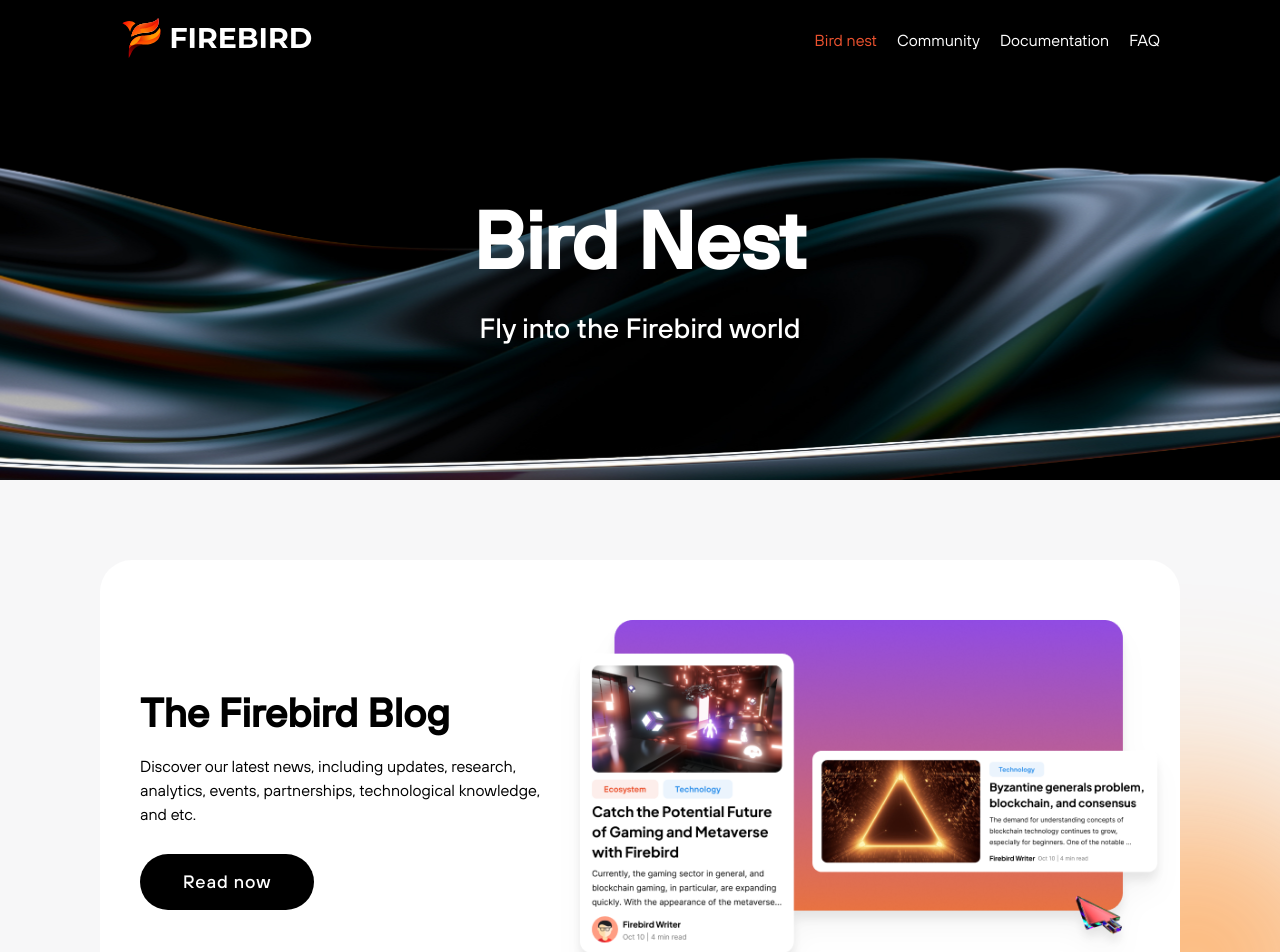
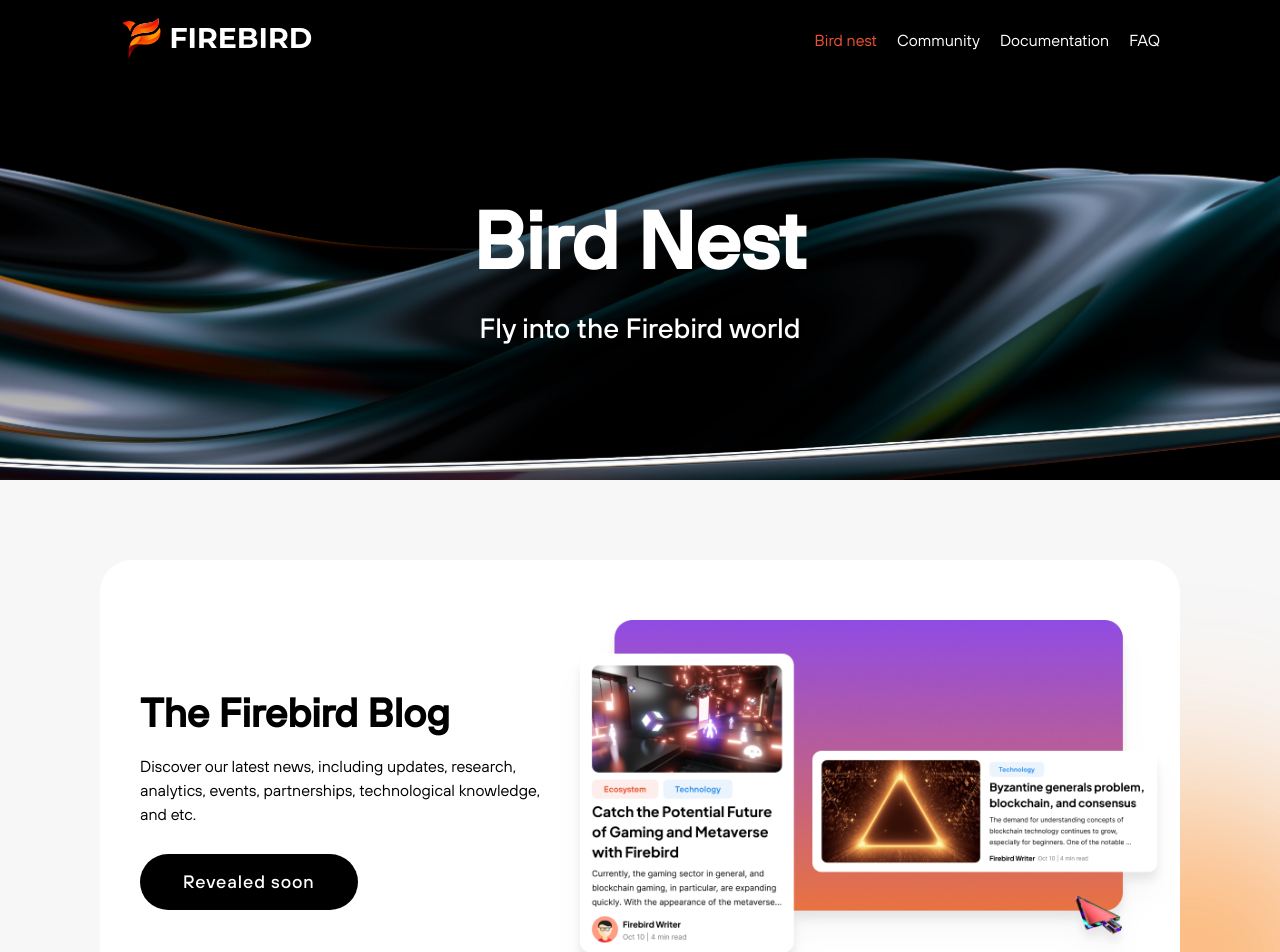
Before and after one commit to polkafoundry/firebird-landing-page, a Next.js app in the folder frontend-user/: page /bird-nest in a window 1280 px wide. Shown: the top 952 px of the page. Built offline with nearby package versions, Linux system fonts and the light colour scheme.

Commit message:
FE: updaet UI

```diff
--- a/frontend-user/components/Base/FirebirdCommunity/index.tsx
+++ b/frontend-user/components/Base/FirebirdCommunity/index.tsx
@@ -50,11 +50,14 @@
               rel="noreferrer"
               className={clsx(
                 styles.cardCommunityHover,
-                "rounded-xl py-3 px-7 flex items-center gap-3"
+                "rounded-xl py-3 px-7 flex items-center gap-3",
+                { "pointer-events-none": !item.username }
               )}
               key={index + 2000}
             >
-              <Image src={item.img} alt="" width={40} height={40} />
+              <div className="relative w-10 h-10">
+                <Image src={item.img} alt="" layout="fixed" />
+              </div>
               <div className="flex flex-col w-full">
                 <span className="text-sm md:text-base">{item.label}</span>
                 <span className="text-lg md:text-[22px] md:leading-[32px] font-semibold">
--- a/frontend-user/components/Pages/BirdNestPage/index.tsx
+++ b/frontend-user/components/Pages/BirdNestPage/index.tsx
@@ -6,6 +6,7 @@
 import birdnestDeveloper from "/public/images/birdnest-developer.png"
 import birdnestDocumentation from "/public/images/birdnest-documentation.png"
 
+import Button from "../../Base/Button"
 import ButtonLink from "../../Base/ButtonLink"
 import iconGithub from "/public/images/socials/github.svg"
 import iconReddit from "/public/images/socials/reddit.svg"
@@ -62,13 +63,16 @@
                 etc.
               </span>
               <div className="flex mt-3 md:mt-7">
-                <ButtonLink
+                {/* <ButtonLink
                   href={firebirdTechBlog}
                   target="_blank"
                   className="px-[43px] bg-black text-white"
                 >
                   Read now
-                </ButtonLink>
+                </ButtonLink> */}
+                <Button className="px-[43px] bg-black text-white">
+                  Revealed soon
+                </Button>
               </div>
             </div>
             <div
--- a/frontend-user/components/Pages/CommunityPage/index.tsx
+++ b/frontend-user/components/Pages/CommunityPage/index.tsx
@@ -22,8 +22,8 @@
           </p>
           <p className="mt-5 text-lg md:text-3xl font-birdMedium max-w-[640px] mx-auto">
             An organized universe for all blockchain builders, investors,
-            enthusiasts, and ecosystem users. Start turning your dreams into
-            reality today.
+            enthusiasts, and ecosystem users. <br /> Start turning your dreams
+            into reality today.
           </p>
         </div>
       </div>
--- a/frontend-user/components/Pages/LandingPage/BirdNest/index.tsx
+++ b/frontend-user/components/Pages/LandingPage/BirdNest/index.tsx
@@ -1,5 +1,6 @@
 import clsx from "clsx"
 import Image from "next/image"
+import Button from "../../../Base/Button"
 import ButtonLink from "../../../Base/ButtonLink"
 import landingStyles from "../landing.module.scss"
 import styles from "./birdnest.module.scss"
@@ -69,13 +70,16 @@
               events, partnerships, technological knowledge, and etc.
             </span>
             <div className={componentStyles.button}>
-              <ButtonLink
+              {/* <ButtonLink
                 href={firebirdTechBlog}
                 target="_blank"
                 className="px-[43px] bg-black text-white"
               >
                 Read now
-              </ButtonLink>
+              </ButtonLink> */}
+              <Button className="px-[43px] bg-black text-white">
+                Revealed soon
+              </Button>
             </div>
           </div>
           <div
```
Also changed, not shown: frontend-user/public/images/bg-landing.png.
